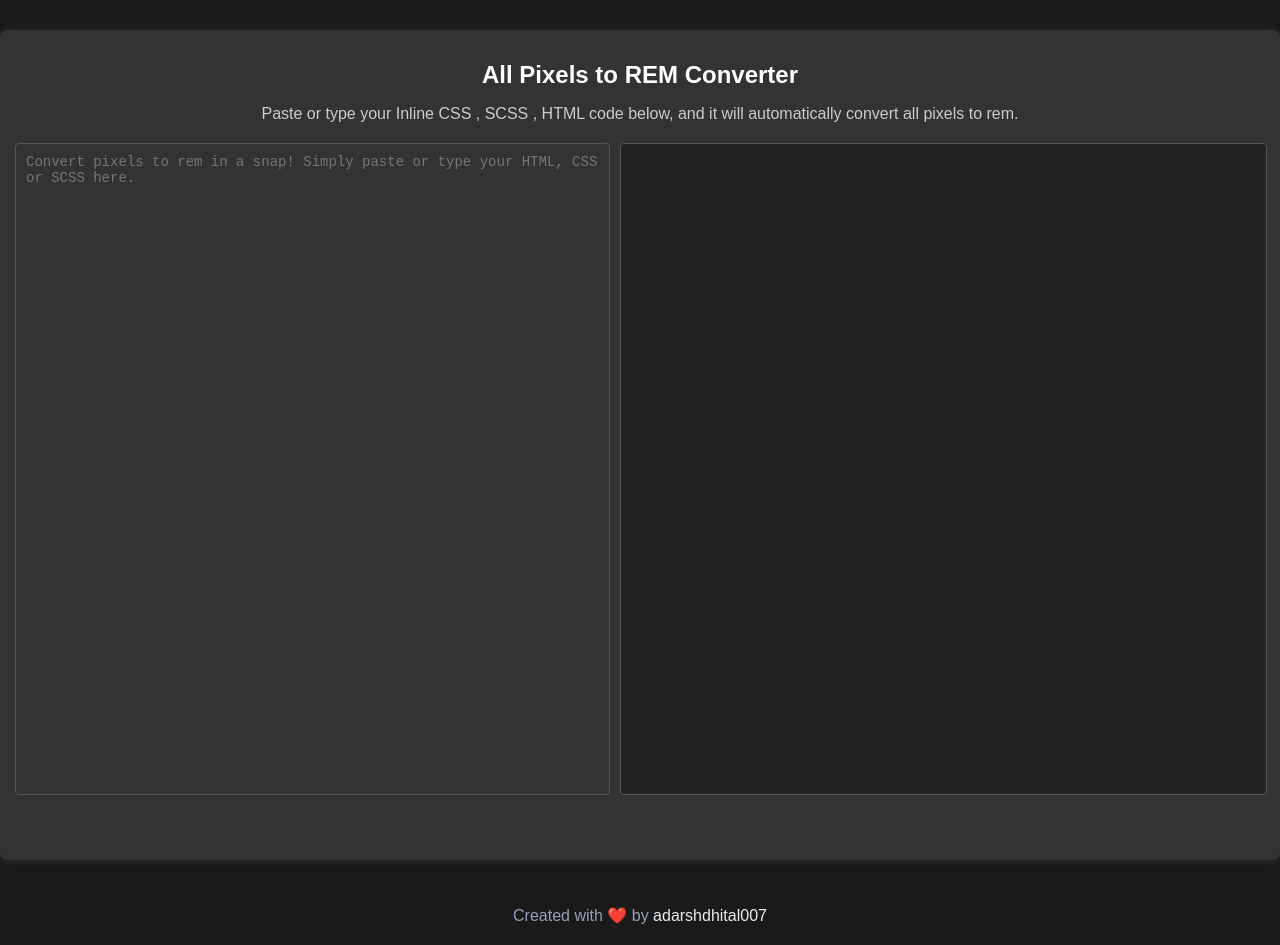
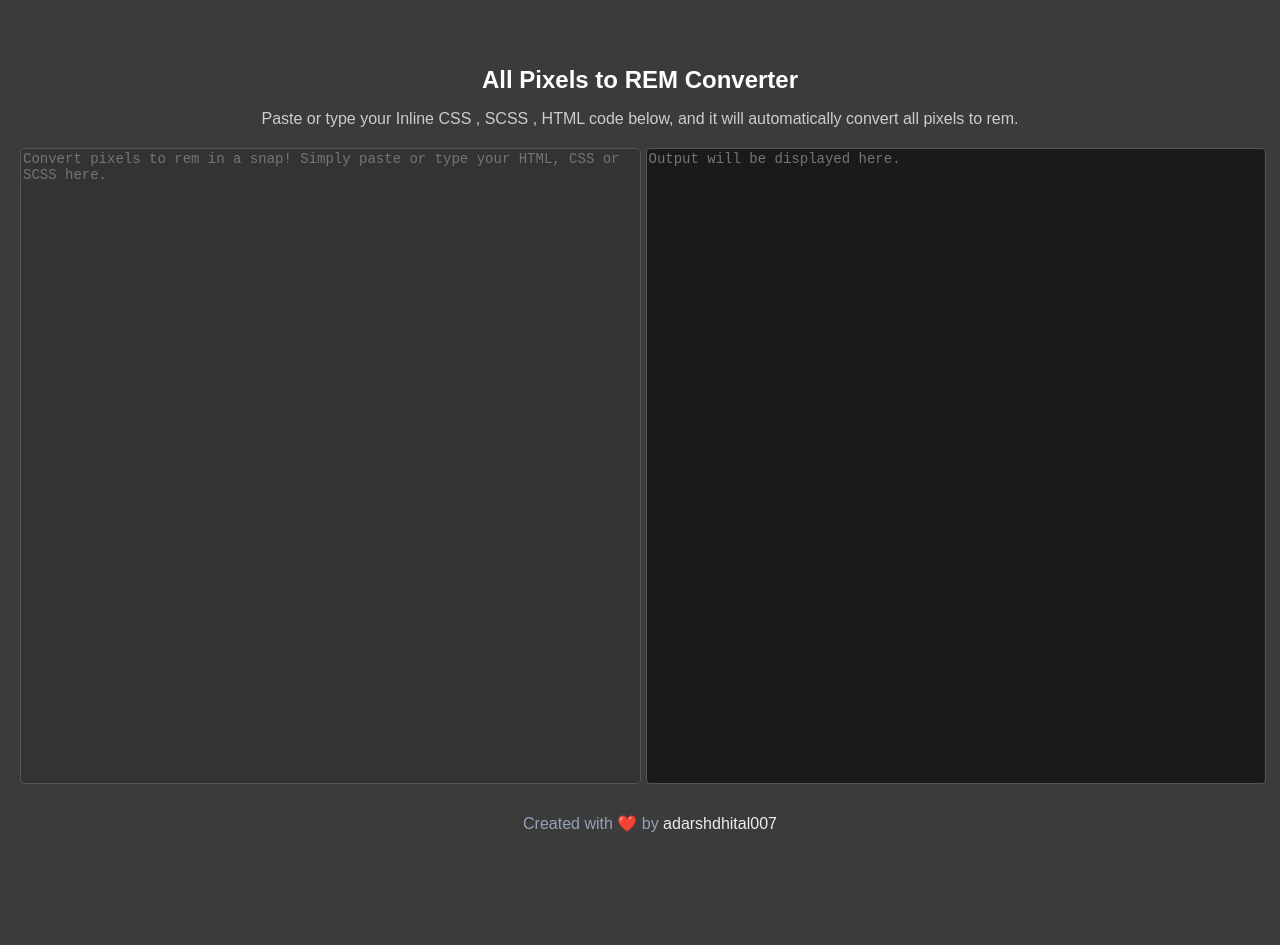
Before and after one commit to adarshdhital007/PXtoREM, a plain HTML site: page index.html in a window 1280 px wide. After the commit the page ends 900 px from the top, so only its background shows below. Drawn offline with Linux system fonts and the light colour scheme.

Commit message:
final change

```diff
--- a/index.html
+++ b/index.html
@@ -20,19 +20,18 @@
         Paste or type your Inline CSS , SCSS , HTML code below, and it will
         automatically convert all pixels to rem.
       </p>
-      <div style="display: flex; gap: 10px">
+      <div class="textarea_wrappers">
         <textarea
-          style="height: 630px"
           class="input_wrapper"
           id="cssInput"
           placeholder="Convert pixels to rem in a snap! Simply paste or type your HTML, CSS or SCSS here."
         ></textarea>
-        <div style="height: 630px; width: 50%; padding-right: 20px">
+        <div class="output_wrapper">
           <textarea
             readonly
-            style="height: 630px"
             id="output"
             class="output"
+            placeholder="Output will be displayed here."
           ></textarea>
 
           <button id="copyBtn" class="copyBtn" style="display: none">
@@ -40,17 +39,7 @@
           </button>
         </div>
       </div>
-    </div>
-    <script src="script.js"></script>
-  </body>
-  <footer
-    style="
-      display: flex;
-      justify-content: center;
-      text-align: center;
-      width: 100%;
-    "
-  >
+      <footer>
         <p style="text-decoration: none; color: #94a3b8" target="_blank">
           Created with ❤️ by
           <a
@@ -63,4 +52,7 @@
           </a>
         </p>
       </footer>
+    </div>
+    <script src="script.js"></script>
+  </body>
 </html>
--- a/styles.css
+++ b/styles.css
@@ -2,18 +2,16 @@ body {
   font-family: Arial, sans-serif;
   margin: 0;
   padding: 0;
-  background-color: #1a1a1a;
+  background-color: #3c3b3b;
   color: #fff;
 }
 
 .container {
+  padding: 20px;
   max-width: 1300px;
   height: 800px;
   margin: 30px auto;
-  background-color: #333;
-  padding: 15px;
   border-radius: 8px;
-  box-shadow: 0 0 10px rgba(255, 255, 255, 0.1);
 }
 
 h1 {
@@ -28,37 +26,6 @@ p {
   color: #ccc;
   margin-bottom: 20px;
   text-align: center;
-}
-
-.input_wrapper {
-  flex: 1;
-}
-
-textarea {
-  width: 100%;
-  height: 200px;
-  padding: 10px;
-  border: 1px solid #555;
-  border-radius: 4px;
-  resize: none;
-  font-size: 14px;
-  background-color: #333;
-  color: #fff;
-}
-
-.output {
-  flex: 1;
-  padding: 10px;
-  border: 1px solid #555;
-  border-radius: 4px;
-  background-color: #222;
-  overflow: auto;
-  font-size: 14px;
-  color: #fff;
-}
-
-.button_wrapper {
-  margin-top: 20px;
 }
 
 .copyBtn {
@@ -79,3 +46,55 @@ textarea {
 .copyBtn:active {
   background-color: #3e8e41;
 }
+
+.textarea_wrappers {
+  display: flex;
+  gap: 5px;
+  width: 100%;
+}
+
+.input_wrapper {
+  width: 50%;
+  background-color: #333333;
+}
+
+.output {
+  background-color: #1a1a1a;
+}
+.output_wrapper {
+  width: 50%;
+}
+
+textarea {
+  height: 630px;
+  border: 1px solid #555;
+  border-radius: 4px;
+  resize: none;
+  font-size: 14px;
+  background-color: #333;
+  color: #fff;
+  width: 100%;
+}
+
+@media only screen and (max-width: 900px) {
+  .input_wrapper {
+    width: 100%;
+  }
+  .textarea_wrappers {
+    flex-direction: column;
+  }
+
+  .output_wrapper {
+    width: 100%;
+    padding-right: 0;
+  }
+}
+
+footer {
+  margin-top: auto;
+  display: flex;
+  justify-content: center;
+  text-align: center;
+  width: 100%;
+  padding: 10px;
+}
```
Lines whose indentation alone changed are shown as unchanged.
